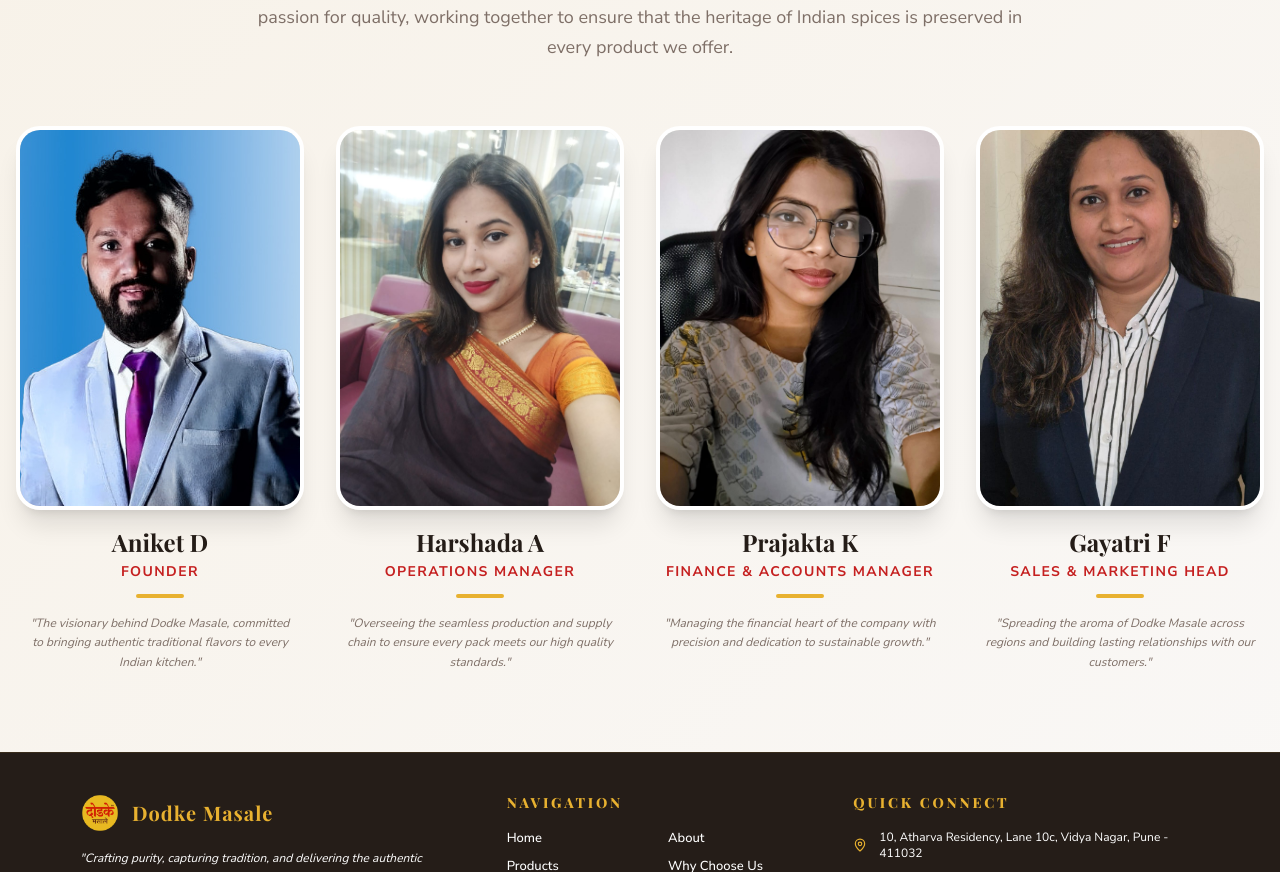
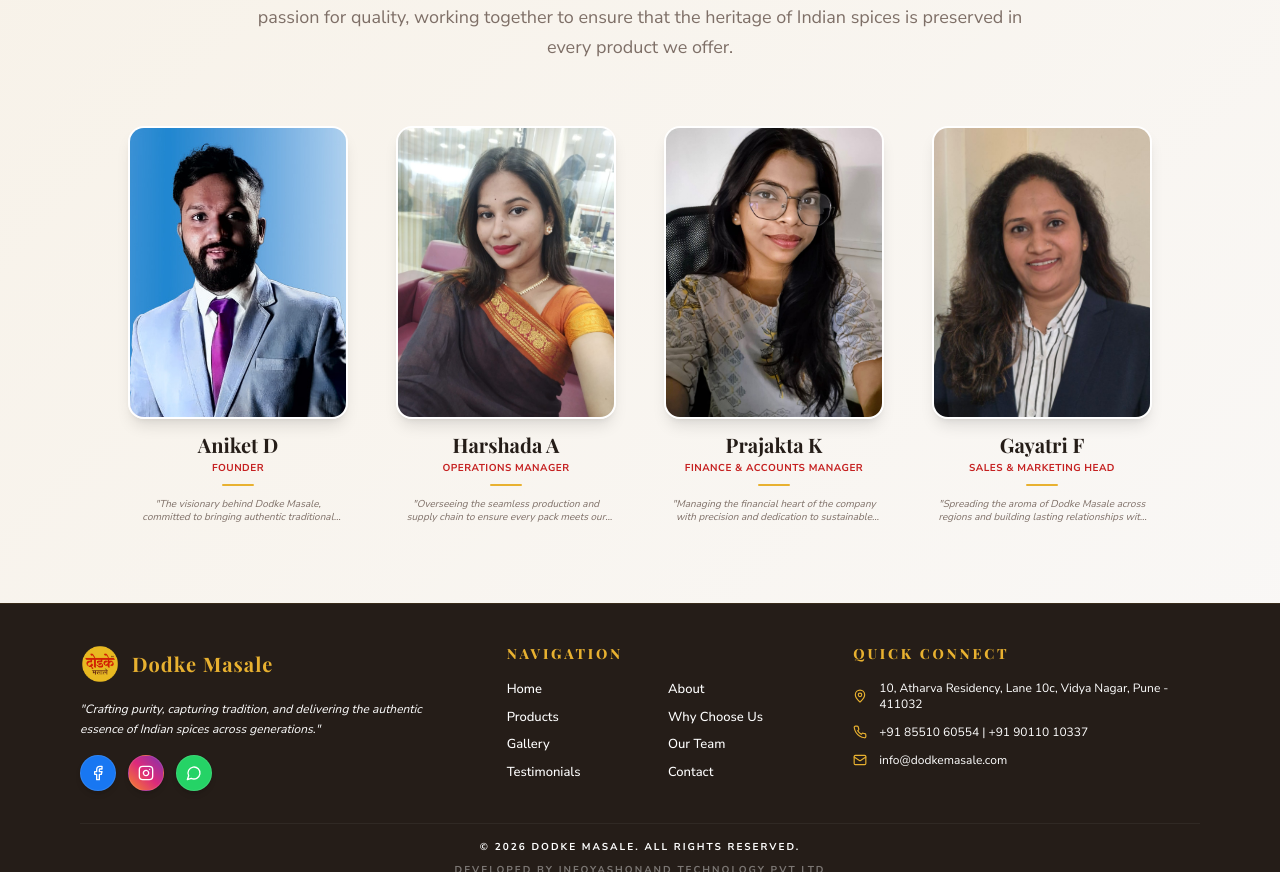
Before and after one commit to Pramodmali5295/dodkemasale, a React (Vite) app: page /team in a window 1280 px wide. Shown: the part 570-1442 px from the top of the page. Built offline with nearby package versions, Linux system fonts and the light colour scheme; the HTML template or start-up script is replaced by a standard one; a web font is replaced by a local one.

Commit message:
your message

```diff
--- a/src/components/Navbar.tsx
+++ b/src/components/Navbar.tsx
@@ -40,7 +40,7 @@
       <div className="container mx-auto px-4 flex items-center justify-between gap-4">
         <Link to="/" className="flex items-center gap-2 shrink truncate">
           <img src={logoImg} alt="Dodke Masale" className="w-8 h-8 xs:w-10 sm:w-14 lg:w-16 object-contain shrink-0" />
-          <span className="font-display text-xs xs:text-sm sm:text-lg lg:text-xl xl:text-2xl font-bold text-spice-gold tracking-wider whitespace-nowrap overflow-hidden text-ellipsis">
+          <span className="font-display text-sm xs:text-sm sm:text-lg lg:text-xl xl:text-2xl font-bold text-spice-gold tracking-wider whitespace-nowrap overflow-hidden text-ellipsis">
             Dodke Masale <sup className="text-[8px] sm:text-xs text-spice-gold/80">TM</sup>
           </span>
         </Link>
--- a/src/pages/About.tsx
+++ b/src/pages/About.tsx
@@ -101,7 +101,7 @@
       {/* Statistics Section */}
       <section ref={statsRef} className="py-16 bg-gradient-warm relative z-10 overflow-hidden">
         <div className="container mx-auto px-4 max-w-5xl">
-          <div className="grid grid-cols-1 sm:grid-cols-2 lg:grid-cols-4 gap-4 md:gap-6">
+          <div className="grid grid-cols-2 lg:grid-cols-4 gap-4 md:gap-6">
             {stats.map((stat, i) => (
               <GsapReveal key={stat.label} direction="up" delay={i * 0.1} className="h-full">
                 <div className={`shadow-lg rounded-2xl p-4 xs:p-6 md:p-8 text-center border-2 transition-all duration-500 hover:scale-105 group overflow-hidden relative ${stat.color} bg-white h-full flex flex-col justify-center`}>
--- a/src/pages/Contact.tsx
+++ b/src/pages/Contact.tsx
@@ -7,7 +7,7 @@
   { icon: MapPin, title: "Address", text: "10, Atharva Residency, Lane 10c, Vidya Nagar, Pune 411032, Maharashtra, India" },
   { icon: Phone, title: "Phone", text: "+91 85510 60554 | +91 90110 10337" },
   { icon: Mail, title: "Email", text: "info@dodkemasale.com" },
-  { icon: Clock, title: "Business Hours", text: "Mon - Sat: 9:00 AM - 6:00 PM" },
+  { icon: Clock, title: "Business Hours", text: "Mon - Sat: 9:00 AM - 9:00 PM" },
 ];
 
 const Contact = () => {
--- a/src/pages/Gallery.tsx
+++ b/src/pages/Gallery.tsx
@@ -55,7 +55,7 @@
             </p>
           </GsapReveal>
 
-          <div className="grid grid-cols-1 xs:grid-cols-2 lg:grid-cols-3 gap-3 md:gap-4">
+          <div className="grid grid-cols-2 sm:grid-cols-2 lg:grid-cols-3 gap-3 md:gap-4">
             {productImages.map((img, i) => (
               <GsapReveal
                 key={`prod-${i}`}
@@ -65,7 +65,7 @@
               >
                 <div
                   onClick={() => setLightbox({ src: img.src, alt: img.alt })}
-                  className="relative cursor-pointer rounded-xl overflow-hidden shadow-lg border border-spice-gold/10 hover:shadow-2xl transition-all duration-300 aspect-[4/3] group"
+                  className="relative cursor-pointer rounded-xl overflow-hidden shadow-lg border border-spice-gold/10 hover:shadow-2xl transition-all duration-300 aspect-square sm:aspect-[4/3] group"
                 >
                   <img
                     src={img.src}
@@ -73,8 +73,8 @@
                     alt={img.alt}
                     loading="lazy"
                   />
-                  <div className="absolute inset-0 bg-black/40 opacity-0 group-hover:opacity-100 transition-opacity duration-300 flex items-center justify-center p-4">
-                    <span className="text-white font-display font-extrabold text-[14px] sm:text-[18px] uppercase tracking-widest leading-none text-center">
+                  <div className="absolute inset-0 bg-black/40 opacity-0 group-hover:opacity-100 transition-opacity duration-300 flex items-center justify-center p-2 sm:p-4">
+                    <span className="text-white font-display font-extrabold text-[10px] xs:text-[12px] sm:text-[18px] uppercase tracking-widest leading-none text-center">
                       {img.alt}
                     </span>
                   </div>
--- a/src/pages/Index.tsx
+++ b/src/pages/Index.tsx
@@ -96,7 +96,7 @@
           </div>
           <h1 className="hero-title font-display text-2xl xs:text-4xl sm:text-5xl md:text-6xl lg:text-7xl font-bold text-spice-cream leading-tight mb-6 max-w-4xl">
             The Authentic Taste of <br className="hidden sm:block" />
-            <span className="text-gradient-spice">Indian Spices</span>
+            <span className="text-yellow-400">Indian Spices</span>
           </h1>
           <p className="hero-sub font-body text-xs xs:text-sm sm:text-lg md:text-xl text-spice-cream/80 max-w-2xl mb-8 px-2 sm:px-0">
             Crafted with tradition, packed with purity. Dodke Masale brings you the finest spices sourced directly from Indian farms.
--- a/src/pages/Team.tsx
+++ b/src/pages/Team.tsx
@@ -50,28 +50,28 @@
             </p>
           </GsapReveal>
 
-          <div className="grid grid-cols-1 md:grid-cols-2 lg:grid-cols-4 gap-8">
+          <div className="grid grid-cols-1 md:grid-cols-3 lg:grid-cols-4 gap-8 md:gap-12 max-w-5xl mx-auto">
             {teamMembers.map((member, i) => (
               <GsapReveal
                 key={member.name}
                 delay={i * 0.1}
                 direction="up"
               >
-                <div className="group space-y-4">
-                  <div className="relative aspect-[3/4] overflow-hidden rounded-3xl shadow-xl border-4 border-white group-hover:border-spice-gold transition-colors duration-500">
+                <div className="group space-y-3 max-w-[240px] mx-auto">
+                  <div className="relative aspect-[3/4] overflow-hidden rounded-2xl shadow-lg border-2 border-white group-hover:border-spice-gold transition-colors duration-500">
                     <img
                       src={member.image}
                       alt={member.name}
-                      className="w-full h-full object-cover transition-transform duration-700 group-hover:scale-110"
+                      className="w-full h-full object-cover object-top transition-transform duration-700 group-hover:scale-110"
                     />
                     <div className="absolute inset-0 bg-gradient-to-t from-spice-dark/60 via-transparent to-transparent opacity-0 group-hover:opacity-100 transition-opacity duration-500" />
                   </div>
 
-                  <div className="text-center group-hover:-translate-y-2 transition-transform duration-500 px-2">
-                    <h3 className="font-display text-2xl font-bold text-spice-dark mb-1">{member.name}</h3>
-                    <p className="font-body text-spice-red font-bold text-sm uppercase tracking-widest mb-3">{member.role}</p>
-                    <div className="w-12 h-1 bg-spice-gold mx-auto mb-4 rounded-full group-hover:w-24 transition-all duration-500" />
-                    <p className="font-body text-muted-foreground text-xs leading-relaxed italic line-clamp-3">
+                  <div className="text-center group-hover:-translate-y-1 transition-transform duration-500 px-1">
+                    <h3 className="font-display text-lg sm:text-xl font-bold text-spice-dark mb-0.5">{member.name}</h3>
+                    <p className="font-body text-spice-red font-bold text-[10px] uppercase tracking-wider mb-2">{member.role}</p>
+                    <div className="w-8 h-0.5 bg-spice-gold mx-auto mb-3 rounded-full group-hover:w-16 transition-all duration-500" />
+                    <p className="font-body text-muted-foreground text-[10px] leading-tight italic line-clamp-2">
                       "{member.desc}"
                     </p>
                   </div>
```
Also changed, not shown: src/pages/Products.tsx (+11 -11 lines), vite.config.ts.timestamp-1774586292217-324fe8dfb6ea9.mjs (added, +24 -0 lines), 1 other file (tests, documents, lock files or other folders).
